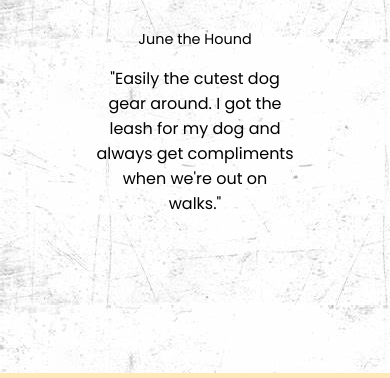
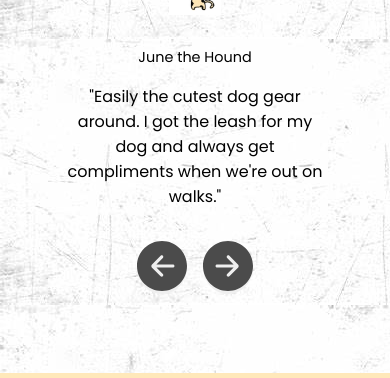
Before and after one commit to Simoniene/Atsiskaitymas, a plain HTML site: page atsiskaitomasis darbas/index.html in a window 390 px wide. Shown: the part 2364-2742 px from the top of the page. Drawn offline with Linux system fonts and the light colour scheme.

Commit message:
Add files via upload

```diff
--- a/atsiskaitomasis darbas/index.html
+++ b/atsiskaitomasis darbas/index.html
@@ -97,13 +97,28 @@
       </section>
       <section class="friends">
         <p class="text-1">What our friends are saying</p>
-
         <img class="bone-dog" src="./kaulu suniuka.jpeg" />
         <p class="text-2">June the Hound</p>
         <p class="text-3">
           "Easily the cutest dog gear around. I got the leash for my dog and
           always get compliments when we're out on walks."
         </p>
+        <div class="arrows">
+          <button class="arrow-left-1">
+            <img
+              class="arrow-left"
+              src="./arrow-left-circle-svgrepo-com.svg"
+              alt=""
+            />
+          </button>
+          <button class="arrow-right-1">
+            <img
+              class="arrow-right"
+              src="./arrow-right-circle-svgrepo-com.svg"
+              alt=""
+            />
+          </button>
+        </div>
       </section>
       <section class="follow">
         <h2 class="follow-1">Follow us on <a href=""> Instagram</a></h2>
--- a/atsiskaitomasis darbas/style.css
+++ b/atsiskaitomasis darbas/style.css
@@ -10,6 +10,7 @@
   font-weight: 400;
   font-style: normal;
   height: 306vh;
+  width: 100%;
 }
 main {
   padding: 1rem 3rem;
@@ -155,7 +156,7 @@ h1 {
   transform: translate(-20rem -20rem);
   font-size: 20px;
   opacity: 0;
-  margin-left: 17rem;
+  margin-left: 18rem;
   margin-top: 9.5rem;
 }
 .collar-button:hover {
@@ -195,6 +196,7 @@ h1 {
   width: 100%;
   display: grid;
   grid-template-columns: 1fr 1fr 1fr;
+  text-wrap: wrap;
 }
 .card-1 {
   display: flex;
@@ -305,7 +307,7 @@ h3 {
 .text-1 {
   text-align: center;
   font-size: 3.8rem;
-  padding-top: 4rem;
+  padding-top: 7rem;
 }
 .text-2 {
   text-align: center;
@@ -317,7 +319,33 @@ h3 {
   font-size: 1.4rem;
   padding-right: 18rem;
   padding-left: 18rem;
+  padding-bottom: 3rem;
+}
+.arrows {
+  display: flex;
+  gap: 1rem;
   padding-bottom: 7rem;
+  color: black;
+}
+.arrow-left-1 {
+  background-color: none;
+  border: none;
+  border-radius: 50%;
+}
+.arrow-right-1 {
+  background-color: none;
+  border: none;
+  border-radius: 50%;
+}
+.arrow-left {
+  height: 50px;
+  width: 50px;
+  cursor: pointer;
+}
+.arrow-right {
+  height: 50px;
+  width: 50px;
+  cursor: pointer;
 }
 .follow {
   padding: 1rem 3rem;
@@ -593,19 +621,23 @@ footer {
     text-align: center;
     font-size: 2rem;
     padding-top: 1rem;
+    text-wrap: wrap;
   }
   .text-2 {
     text-align: center;
     font-size: 0.9rem;
     padding-top: 1rem;
+    text-wrap: wrap;
   }
   .text-3 {
     text-align: center;
     font-size: 1rem;
-    padding-right: 3rem;
-    padding-left: 3rem;
-    padding-bottom: 7rem;
+    padding-right: 1rem;
+    padding-left: 1rem;
+    padding-bottom: 1rem;
+    text-wrap: wrap;
   }
+
   .bone-dog {
     height: 50px;
   }
@@ -661,7 +693,6 @@ footer {
     cursor: pointer;
     align-items: center;
   }
-
   .web-name-1 {
     font-size: 18px;
   }
@@ -689,7 +720,6 @@ footer {
     gap: 1.6rem;
     padding-bottom: 5rem;
     border-radius: 1px solid rgb(0, 0, 0);
-    /* border-radius: 1px solid rgb(224, 224, 224); */
   }
   .email {
     height: 3.8rem;
@@ -697,9 +727,7 @@ footer {
     font-weight: 10.3;
     font-size: 1rem;
     letter-spacing: 0.03rem;
-    /* border-radius: 1px solid rgb(0, 0, 0); */
   }
-
   .sing-up {
     background-color: rgb(255, 232, 186);
     border-radius: 10px;
@@ -724,8 +752,13 @@ footer {
     padding-left: 1.5rem;
     padding-right: 1.5rem;
   }
-
   .made {
     display: none;
   }
+  .arrows {
+    display: flex;
+    gap: 1rem;
+    padding-bottom: 1rem;
+    color: black;
+  }
 }
```
Also changed, not shown: atsiskaitomasis darbas/arrow-left-circle-svgrepo-com.svg (added), atsiskaitomasis darbas/arrow-right-circle-svgrepo-com.svg (added), atsiskaitomasis darbas/arrow.jpg (added), atsiskaitomasis darbas/textur.jpg (added).
